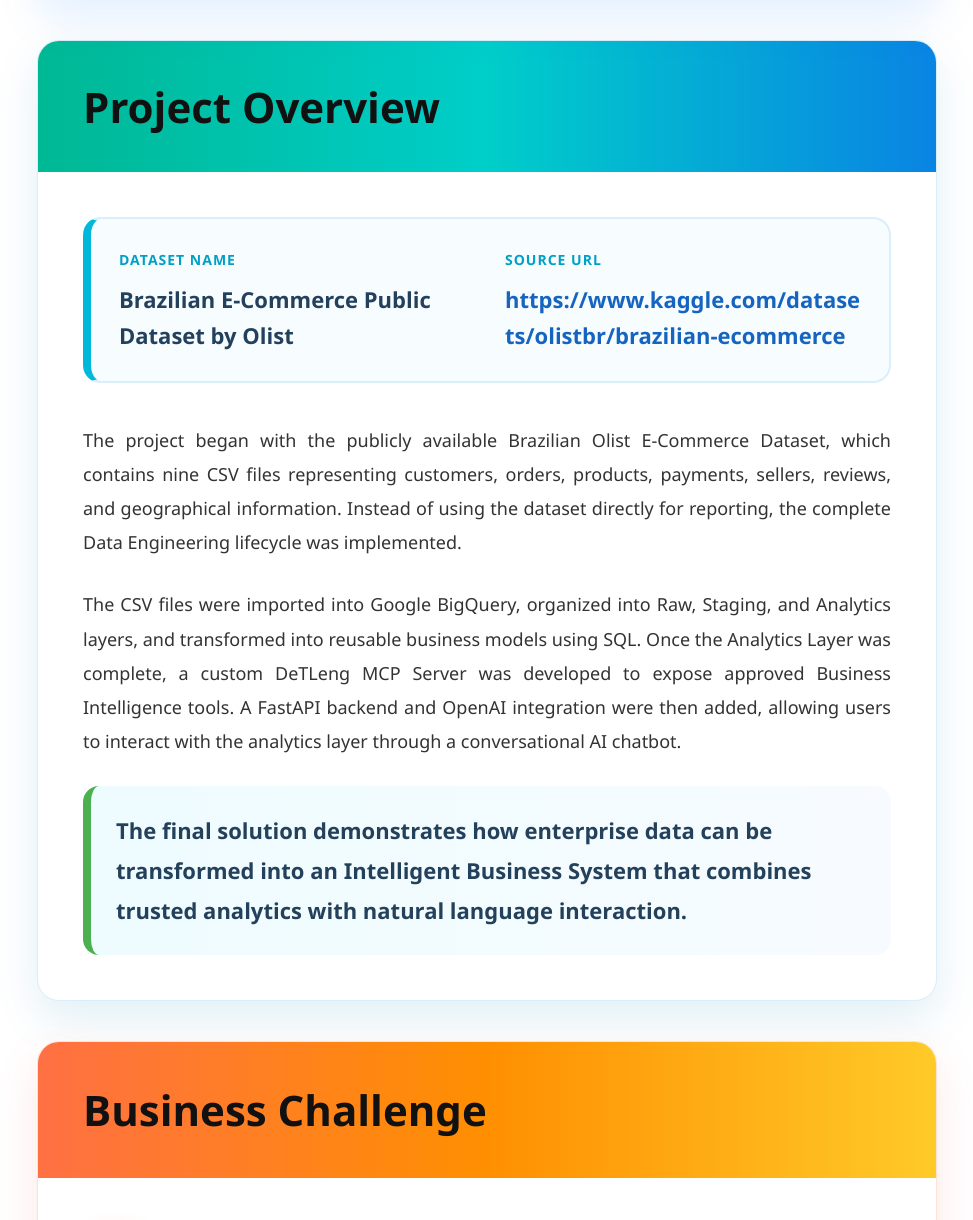
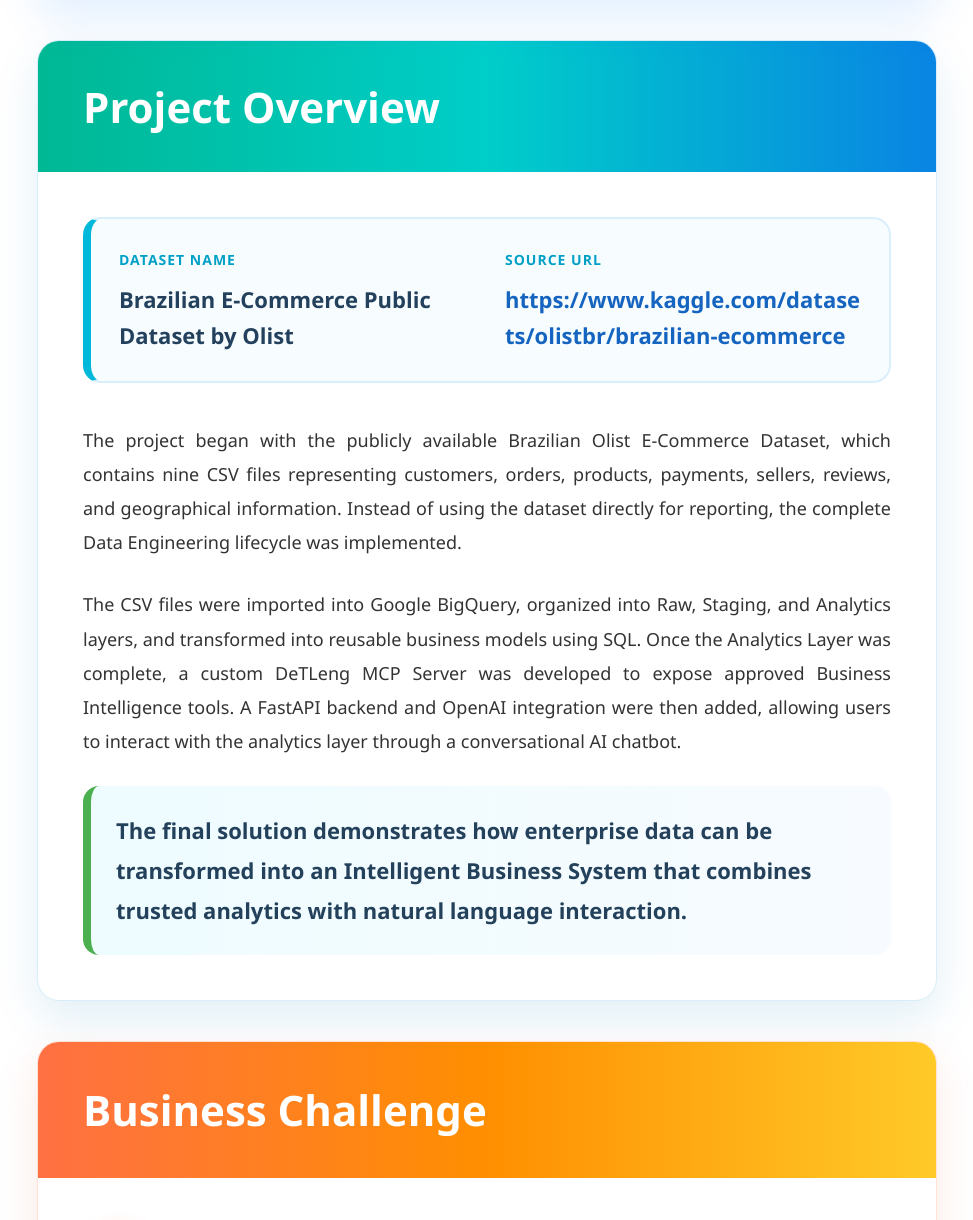
Before and after one commit to Navid-Ishaq/detleng-case-studies, a plain HTML site: page cs/003.html in a window 1280 px wide. Shown: the part 2554-3774 px from the top of the page, without its empty margins (153-1126 px from the left). Drawn offline with Linux system fonts and the light colour scheme.

Commit message:
Update 003.html

```diff
--- a/cs/003.html
+++ b/cs/003.html
@@ -1478,7 +1478,7 @@ font-size:18px;
 
 <div class="dt-po-header">
 
-<h2>Project Overview</h2>
+<h2 style="color:white;">Project Overview</h2>
 
 </div>
 
@@ -1735,7 +1735,7 @@ font-size:18px;
 
 <div class="dt-bc-header">
 
-<h2>Business Challenge</h2>
+<h2 style="color:white;">Business Challenge</h2>
 
 </div>
 
@@ -1942,7 +1942,7 @@ font-size:17px;
 
 <div class="dt-po-header">
 
-<h2>Project Objectives</h2>
+<h2 style="color:white;">Project Objectives</h2>
 
 </div>
 
```
